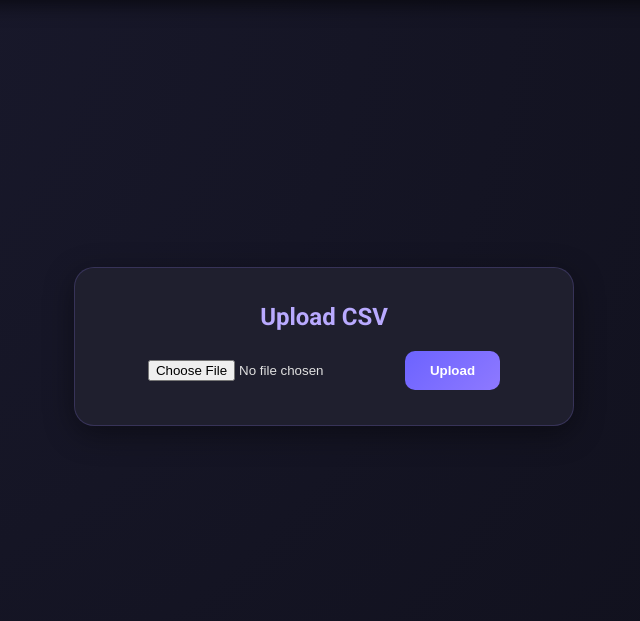
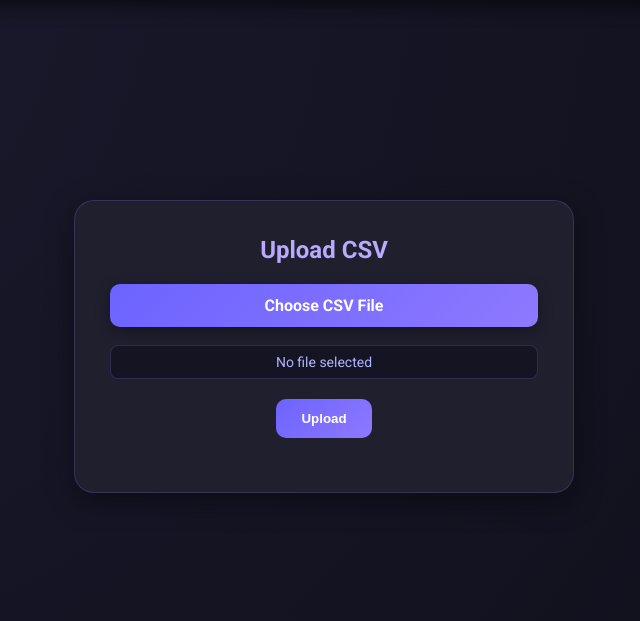
Before and after one commit to WilsonnnTan/DataMining, a Flask app: page / in a window 1280 px wide. Shown: the part 58-679 px from the top of the page, without its empty margins (316-956 px from the left). Run offline with Flask 3, Linux system fonts and the light colour scheme.

Commit message:
refactor: improve frontend layout

```diff
--- a/static/style.css
+++ b/static/style.css
@@ -1,4 +1,3 @@
-/* Reset & General */
 * {
     box-sizing: border-box;
     margin: 0;
@@ -145,3 +144,58 @@ footer {
     color: #b3b3ff;
     font-weight: 500;
 }
+
+/* File Input (Choose File) */
+.file-input-wrapper {
+    position: relative;
+    display: flex;
+    flex-direction: column;
+    align-items: center;
+    gap: 10px;
+    margin-bottom: 20px;
+    width: 100%;
+}
+
+input[type="file"] {
+    position: absolute;
+    opacity: 0;
+    width: 100%;
+    height: 45px;
+    cursor: pointer;
+}
+
+/* Custom button */
+.file-input-label {
+    display: block;
+    width: 100%;
+    text-align: center;
+    padding: 12px 15px;
+    border-radius: 10px;
+    background: linear-gradient(135deg, #6c63ff, #8e79ff);
+    color: white;
+    font-weight: 600;
+    cursor: pointer;
+    transition: transform 0.2s, box-shadow 0.3s;
+    box-shadow: 0 4px 15px rgba(0, 0, 0, 0.3);
+}
+
+.file-input-label:hover {
+    transform: translateY(-2px);
+    box-shadow: 0 0 15px #8e79ff;
+}
+
+/* Display file name */
+.file-name {
+    margin-top: 8px;
+    color: #b3b3ff;
+    font-size: 14px;
+    background-color: #141422;
+    border: 1px solid rgba(157, 142, 255, 0.2);
+    border-radius: 8px;
+    padding: 8px 12px;
+    width: 100%;
+    text-align: center;
+    overflow: hidden;
+    text-overflow: ellipsis;
+    white-space: nowrap;
+}
--- a/templates/index.html
+++ b/templates/index.html
@@ -6,9 +6,21 @@
 <div class="form-card">
     <h2>Upload CSV</h2>
     <form method="POST" enctype="multipart/form-data" action="/cluster">
-        <input type="file" name="csv_file" accept=".csv" required>
+        <div class="file-input-wrapper">
+            <label for="csv_file" class="file-input-label">Choose CSV File</label>
+            <input type="file" id="csv_file" name="csv_file" accept=".csv">
+            <div id="file-name" class="file-name">No file selected</div>
+        </div>
         <button type="submit">Upload</button>
     </form>
+    <br>
+
+    <script>
+        document.getElementById('csv_file').addEventListener('change', function() {
+            const fileName = this.files.length > 0 ? this.files[0].name : "No file selected";
+            document.getElementById('file-name').textContent = fileName;
+        });
+    </script>
 
     {% if csv_info %}
         {% if csv_info.error %}
```
